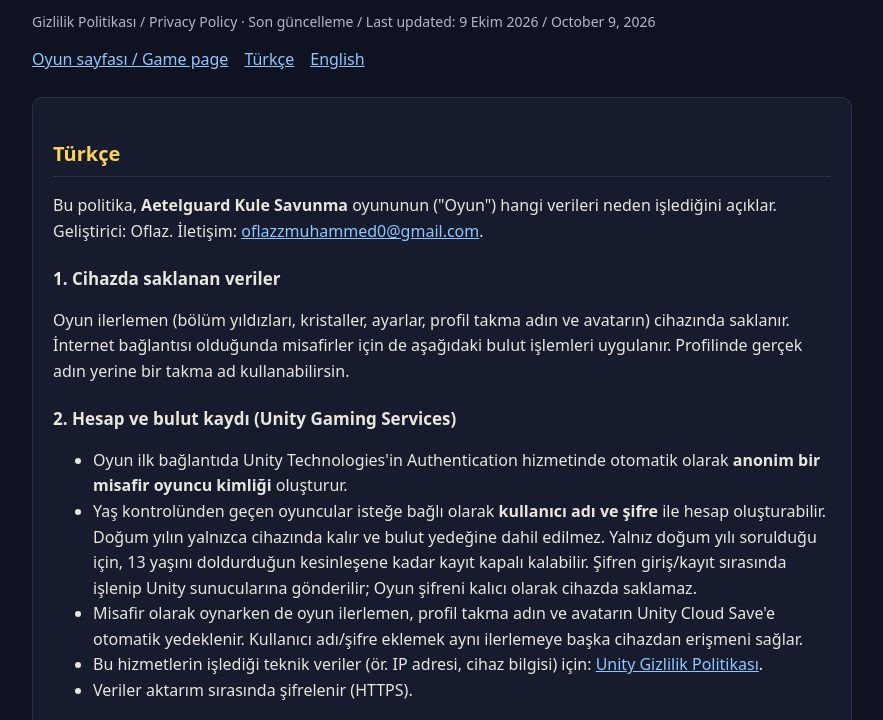
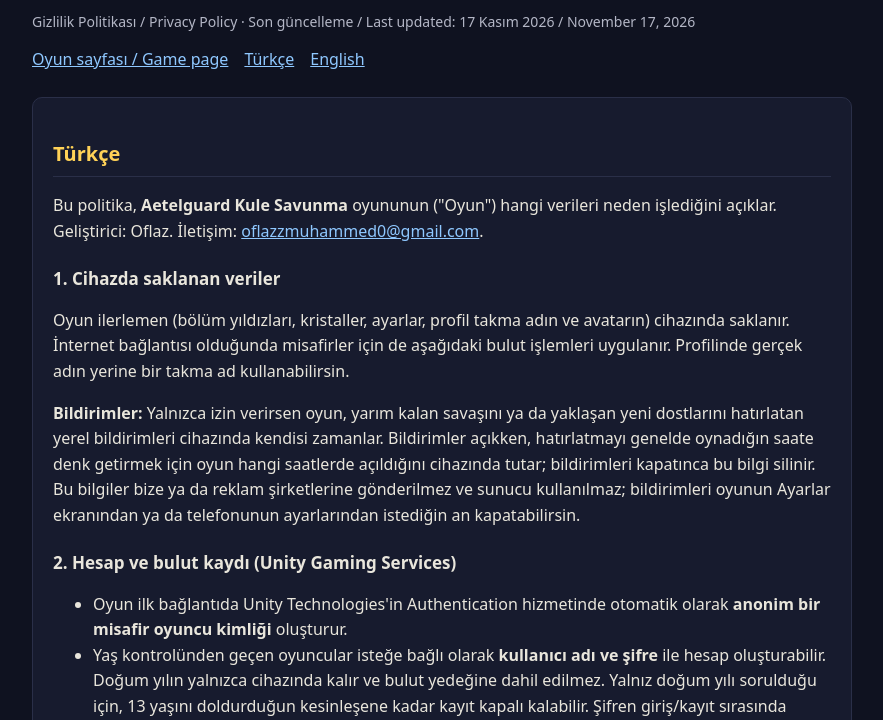
Before and after one commit to oflaz42/oflaz42.github.io, a plain HTML site: page index.html in a window 1280 px wide. Shown: the part 80-800 px from the top of the page, without its empty margins (198-1081 px from the left). Drawn offline with Linux system fonts and the light colour scheme.

Commit message:
Gizlilik: yerel bildirimler ve cihazda tutulan oyun saatleri (17 Kasim 2026)
Co-Authored-By: Claude Opus 5.5 <noreply@anthropic.com>

```diff
--- a/index.html
+++ b/index.html
@@ -22,7 +22,7 @@
 <body>
 <main>
   <h1>Aetelguard Kule Savunma</h1>
-  <p class="dim">Gizlilik Politikası / Privacy Policy &middot; Son güncelleme / Last updated: 9 Ekim 2026 / October 9, 2026</p>
+  <p class="dim">Gizlilik Politikası / Privacy Policy &middot; Son güncelleme / Last updated: 17 Kasım 2026 / November 17, 2026</p>
   <nav><a href="aetelguard/">Oyun sayfası / Game page</a><a href="#tr">Türkçe</a><a href="#en">English</a></nav>
 
   <section id="tr">
@@ -31,6 +31,7 @@
 
     <h3>1. Cihazda saklanan veriler</h3>
     <p>Oyun ilerlemen (bölüm yıldızları, kristaller, ayarlar, profil takma adın ve avatarın) cihazında saklanır. İnternet bağlantısı olduğunda misafirler için de aşağıdaki bulut işlemleri uygulanır. Profilinde gerçek adın yerine bir takma ad kullanabilirsin.</p>
+    <p><b>Bildirimler:</b> Yalnızca izin verirsen oyun, yarım kalan savaşını ya da yaklaşan yeni dostlarını hatırlatan yerel bildirimleri cihazında kendisi zamanlar. Bildirimler açıkken, hatırlatmayı genelde oynadığın saate denk getirmek için oyun hangi saatlerde açıldığını cihazında tutar; bildirimleri kapatınca bu bilgi silinir. Bu bilgiler bize ya da reklam şirketlerine gönderilmez ve sunucu kullanılmaz; bildirimleri oyunun Ayarlar ekranından ya da telefonunun ayarlarından istediğin an kapatabilirsin.</p>
 
     <h3>2. Hesap ve bulut kaydı (Unity Gaming Services)</h3>
     <ul>
@@ -70,6 +71,7 @@
 
     <h3>1. Data stored on your device</h3>
     <p>Your game progress (level stars, crystals, settings, profile nickname and avatar) is stored on your device. When connected to the internet, the cloud processing below also applies to guests. You can use a nickname instead of your real name.</p>
+    <p><b>Notifications:</b> Only if you allow it, the Game schedules local reminders about an unfinished battle or upcoming allies on your device itself. While notifications are on, the Game keeps the hours it was opened at on your device to time reminders to when you usually play; this is deleted when you turn notifications off. This information is not sent to us or to ad companies and no server is used; you can turn notifications off at any time in the Game's Settings or in your phone's settings.</p>
 
     <h3>2. Account and cloud save (Unity Gaming Services)</h3>
     <ul>
```
